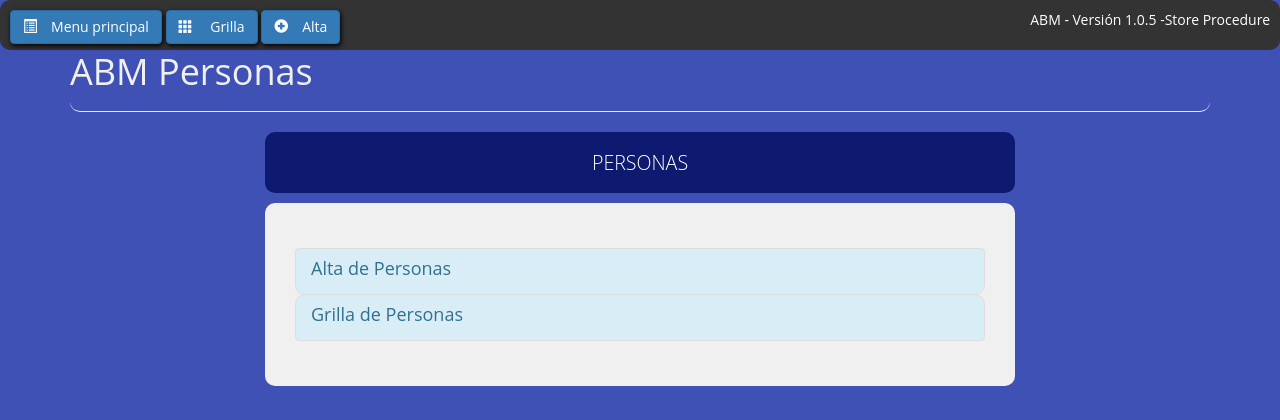
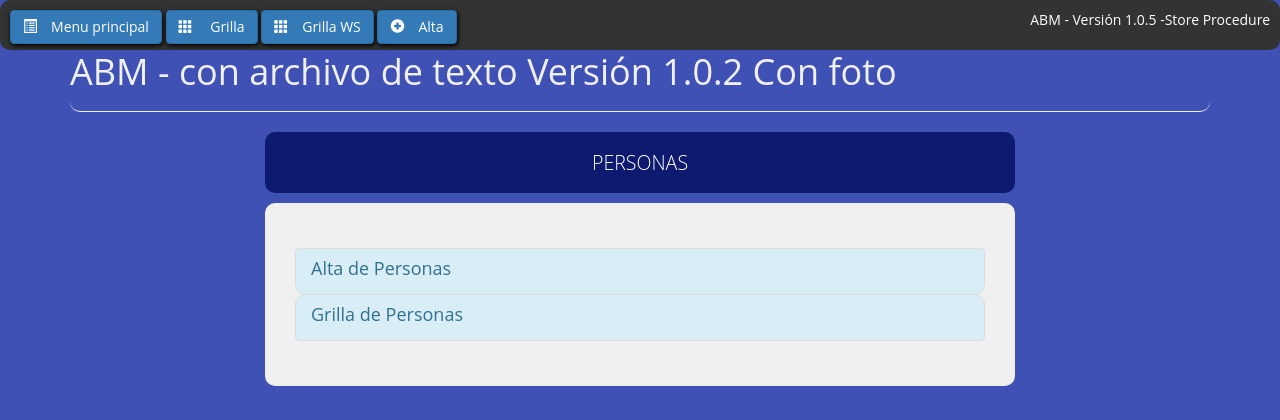
Before and after one commit to octaviovillegas/PHP_ABM_Persona, a PHP site: page /slimrest/ in a window 1280 px wide. Shown: the top 420 px of the page. Run offline with PHP 8.4, Linux system fonts and the light colour scheme.

Commit message:
Barra de menu.

```diff
--- a/index.php
+++ b/index.php
@@ -5,7 +5,7 @@
 		<?php require_once"partes/referencias.php" ;?>
 		<!--final de Estilos-->
 
-
+      <script type="text/javascript" src="./bower_components/jquery/dist/jquery.js"></script>
 
 </head>
 <body>
@@ -15,7 +15,7 @@
 	  <div class="container">
 
 	  	  <div class="page-header " >
-                <h1>ABM Personas</h1>
+                <h1>ABM - con archivo de texto Versión 1.0.2 Con foto</h1>
             </div>
 					<div class="CajaInicio animated bounceInRight">
 							<h1>PERSONAS</h1>
--- a/partes/barraDeMenu.php
+++ b/partes/barraDeMenu.php
@@ -2,6 +2,7 @@
 
 			<a class="btn btn-primary animated bounceInLeft" href="index.php"><span class="glyphicon glyphicon-list-alt">&nbsp;</span>Menu principal</a>
 			<a class="btn btn-primary animated bounceInLeft" href="formGrilla.php"> <span class="glyphicon glyphicon-th">&nbsp;</span>   Grilla</a>
+			<a class="btn btn-primary animated bounceInLeft" href="formGrillaWS.php"><span class="glyphicon glyphicon-th">&nbsp;</span>Grilla WS</a>
 			<a class="btn btn-primary animated bounceInLeft" href="formAlta.php"><span class="glyphicon glyphicon-plus-sign">&nbsp;</span>Alta</a>
 
 
```
